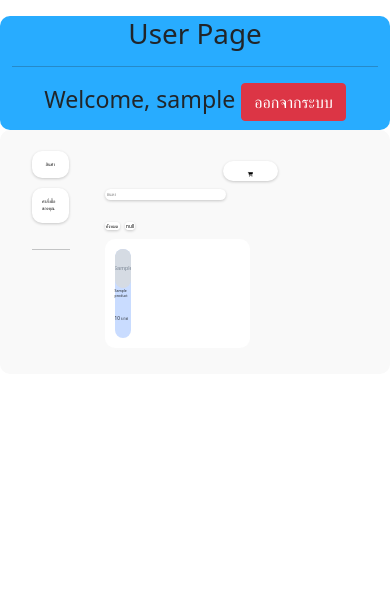
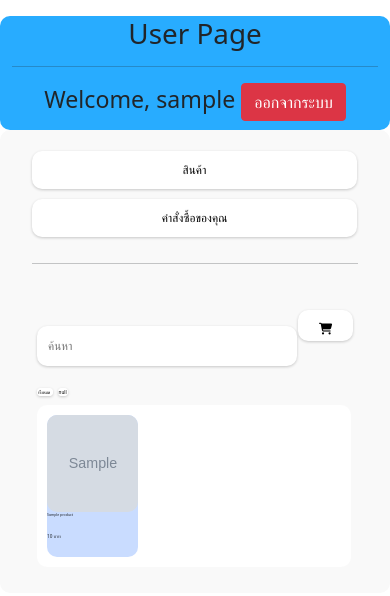
Before and after one commit to 64160183/project_final, a PHP site: page /user/user_home.php in a window 390 px wide. Shown: the top 596 px of the page. Run offline with PHP 8.4, Linux system fonts and the light colour scheme; the visitor is signed in with stand-in values (Sample User, id 1); tables that the repository leaves empty or names only in its code hold one stand-in row (values such as "Sample post"); grey boxes marked "Sample" are stand-in pictures; some libraries are stand-ins or nearby versions.

Commit message:
แก้ไขให้รองรับขนาดของมือถือ

```diff
--- a/user/css/user.css
+++ b/user/css/user.css
@@ -328,7 +328,6 @@
     font-size: 1.2vw;
     text-decoration: none;
     box-shadow: 0 1px 3px rgba(0, 0, 0, 0.2);
-    padding: 1px;
     margin-bottom: 10px;
     transition: 0.3s;
     margin-right: 5px;
@@ -396,3 +395,109 @@
     border-style: solid;
     width: 50%;
 }
+
+
+
+@media only screen and (max-width: 768px) {
+    .div1 {
+        width: 120vw;
+        left: 5%;
+        height: auto;
+        padding: 20px;
+    }
+
+    .container1, .container2 {
+        width: 100%;
+        flex-direction: column;
+    }
+
+    .sidebar {
+        width: 100%;
+        margin-right: 0;
+    }
+
+    .product {
+        grid-template-columns: repeat(3, 1fr);
+        grid-gap: 10px;
+        width: 205%;
+    }
+
+    .product-item {
+        width: 100%;
+    }
+
+    .sidebar-menu {
+        font-size: 3vw;
+        padding: 10px;
+    }
+
+    .sidebar-search {
+        font-size: 3vw;
+        padding: 10px;
+        width: 170%;
+    }
+
+    .itemcart {
+        height: 3vw;
+        display: flex;
+        justify-content: end;
+        margin-top: 10px;
+        width: 100%;
+    }
+
+    .sidebar-menu-cart {
+        height: 8vw;
+        background: white;
+        border-radius: 10px;
+        color: #000;
+        font-size: 1.2vw;
+        text-decoration: none;
+        box-shadow: 0 1px 3px rgba(0, 0, 0, 0.2);
+        padding: 1px;
+        margin-bottom: 10px;
+        transition: 0.3s;
+        margin-right: 5px;
+        padding: 10px;
+        font-size: 3vw;
+    }
+
+    .sidebar-menu-cart:hover {
+        width: 10vw;
+        height: 8vw;
+        background: rgb(0, 157, 255);
+        transition: 0.3s;
+        cursor: pointer;
+    }
+
+    .cartcount {
+        position: absolute;
+        top: 395px;
+        width: 25px;
+        height: 25px;
+        background: red;
+        border-radius: 50%;
+        display: flex;
+        justify-content: center;
+        align-items: center;
+    }
+
+    .description-size{
+    min-height: 0vw;
+    max-height: 15vw;
+    overflow: auto;
+    }
+
+    .product-img {
+        height: 25vw;
+    }
+
+    .desc-img {
+        width: 90%;
+        height: auto;
+    }
+
+    .cartlist-left img {
+        width: 20vw;
+        height: 20vw;
+    }
+}
--- a/user/user_home.php
+++ b/user/user_home.php
@@ -133,7 +133,7 @@
                             <p id="md-price" style="font-size: 1.2vw">500 THB</p>
                             <p id="md-stock">0</p>
                             <br>
-                            <p id="md-description">Lorem ipsum dolor sit amet consectetur adipisicing elit. Dolor, suscipit.</p>
+                            <p id="md-description" class="description-size">Lorem ipsum dolor sit amet consectetur adipisicing elit. Dolor, suscipit.</p>
                             <br>
                             <div class="btn-control" id="button-add">
                                 <div id="button-add"></div>
```
